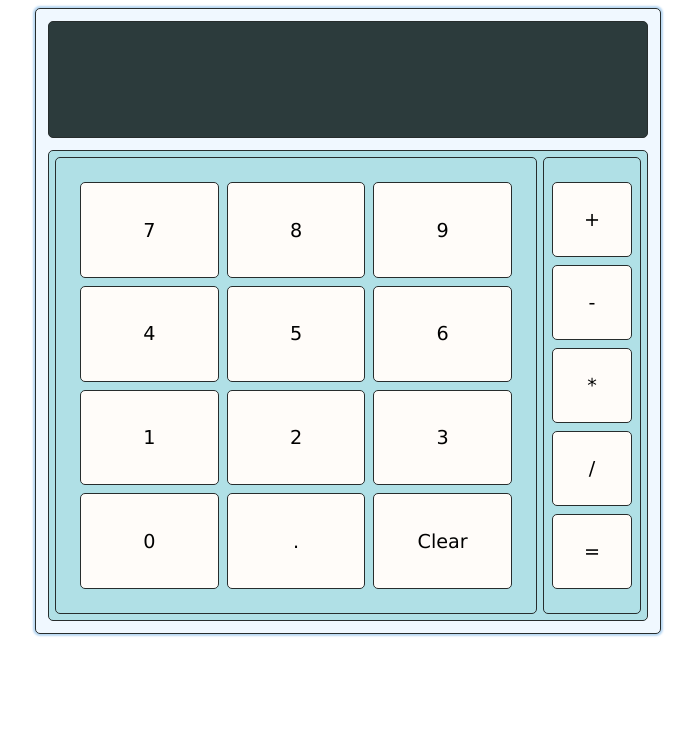
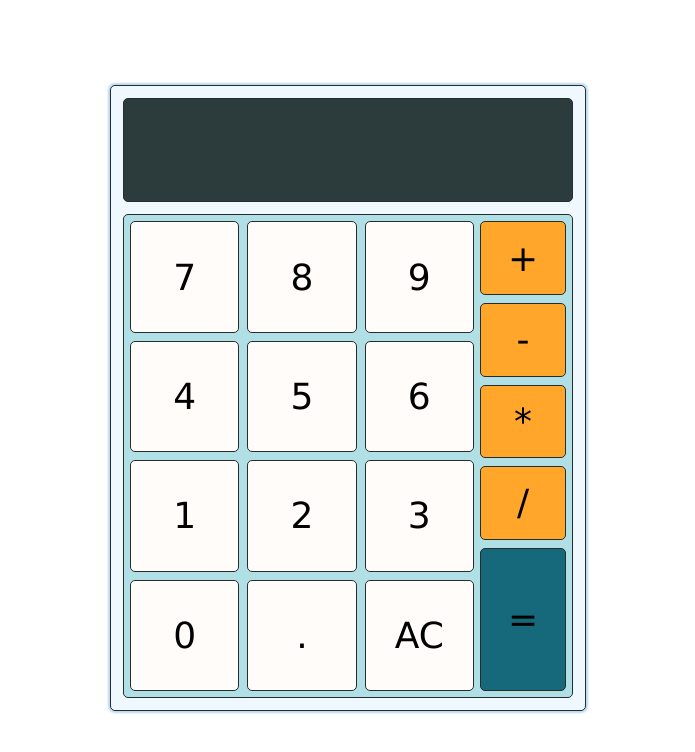
Before and after one commit to arjunarun65164/calculator, a plain HTML site: page index.html in a window 1280 px wide. Shown: the whole page, without its empty margins (292-987 px from the left). Drawn offline with Linux system fonts and the light colour scheme.

Commit message:
other finishing touches

```diff
--- a/index.html
+++ b/index.html
@@ -7,6 +7,7 @@
     <script src="script.js" defer></script>
     <link rel="stylesheet" href="styles.css">
     <title>Calculator - Arjun</title>
+    <link rel = "icon" href = "calculator.png">
 </head>
 
 <body>
@@ -31,7 +32,7 @@
                         <button class = "num 9">9</button>
                         <button class = "num 6">6</button>
                         <button class = "num 3">3</button>
-                        <button class = "clear">Clear</button>
+                        <button class = "clear">AC</button>
                     </div>
                 </div>
             </div>
--- a/script.js
+++ b/script.js
@@ -60,11 +60,20 @@ function changeDisplay(){
         clearDisplay();
         inputArray.length = 0;
     }
+    if (this.innerText === "."){
+        if (display.innerText.indexOf(".") > -1)//if the number already has a decimal point ignore this click
+        return;
+    }
 
     let number = this.innerText;
     console.log(number);
     display.innerText = display.innerText + number;
     lastPress = "number";
+
+    if (display.innerText === "0" && inputArray[inputArray.length-1] === '/'){
+        display.innerText = "CANNOT DIVIDE BY 0";
+        inputArray.length = 0;
+    }
 }
 
 //clears the display when the Clear button is clicked
@@ -114,7 +123,7 @@ equal.addEventListener("click", () => {
     //Calculate the result of all the calculations
     let result = Number(inputArray[0]);
     for (let index = 2; index < inputArray.length; index = index+2){
-        result = operate(result, inputArray[index-1], inputArray[index]);
+        result = Number(operate(result, inputArray[index-1], inputArray[index]).toFixed(3));
     }
     inputArray.length = 0;
     display.innerText = result;
--- a/styles.css
+++ b/styles.css
@@ -3,6 +3,7 @@ body{
     justify-content: center;
     align-items: center;
     font-family: Verdana, Geneva, Tahoma, sans-serif;
+    height:780px;
 }
 
 .calculator-container{
@@ -14,7 +15,7 @@ body{
     border-radius:5px;
     flex-grow:0;
     flex-shrink:0;
-    flex-basis:600px;
+    flex-basis:450px;
     height:600px;
     padding:12px;
     gap:12px;
@@ -31,11 +32,12 @@ body{
     justify-content: flex-end;
     align-items: center;
     padding:12px;
+    font-weight:500;
 
 }
 
 .buttons{
-    flex:5;
+    flex:6;
     background-color: powderblue;
     border-radius: 5px;
     border:1px #272D2D solid;
@@ -46,9 +48,8 @@ body{
 
 .numbers{
     display:flex;
-    flex:6;
+    flex:4;
     border-radius: 5px;
-    border:1px #272D2D solid;
     flex-direction: column;
 }
 
@@ -57,7 +58,6 @@ body{
     display:flex;
     justify-content: space-around;
     border-radius: 5px;
-    padding:24px;
     gap:8px;
 }
 
@@ -68,21 +68,15 @@ body{
     gap:8px;
 }
 
-.operations{
-    gap:8px;
-    padding:24px 8px 24px 8px;
-    display:flex;
-    flex-direction: column;
-}
-
-#equals{
+.equals{
     flex:2;
+    background-color:#16697A;
 }
 
 button{
     flex:1;
     font-family: Verdana, Geneva, Tahoma, sans-serif;
-    font-size:larger;
+    font-size:36px;
     background-color: #FFFCF9;
     border:1px #272D2D solid;
     border-radius: 5px;
@@ -99,5 +93,11 @@ button:hover{
     flex-direction: column;
     justify-content: space-between;
     border-radius: 5px;
-    border:1px #272D2D solid;
+    gap:8px;
+    display:flex;
+    flex-direction: column;
 }
+
+button.op{
+    background-color:#FFA62B;
+}
```
